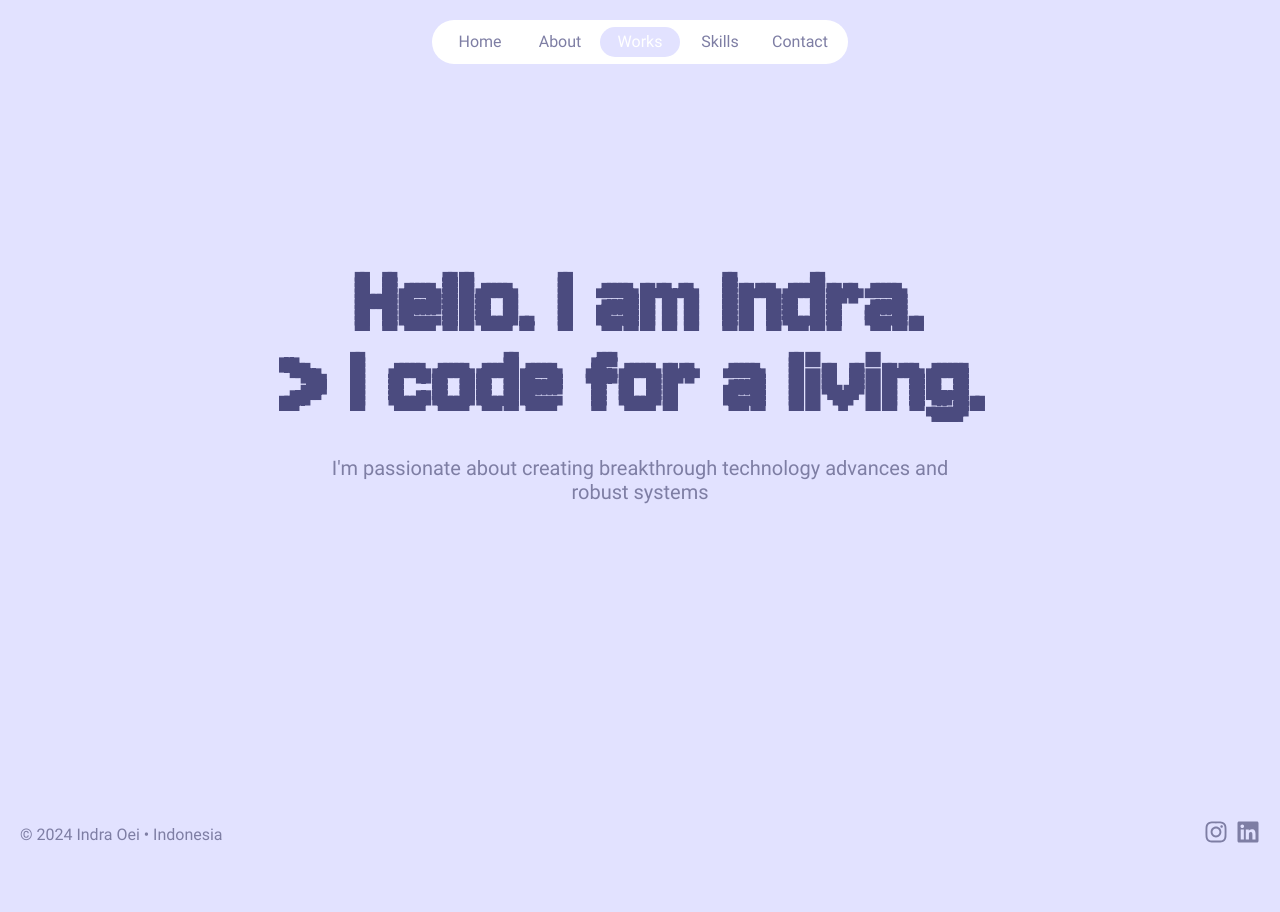
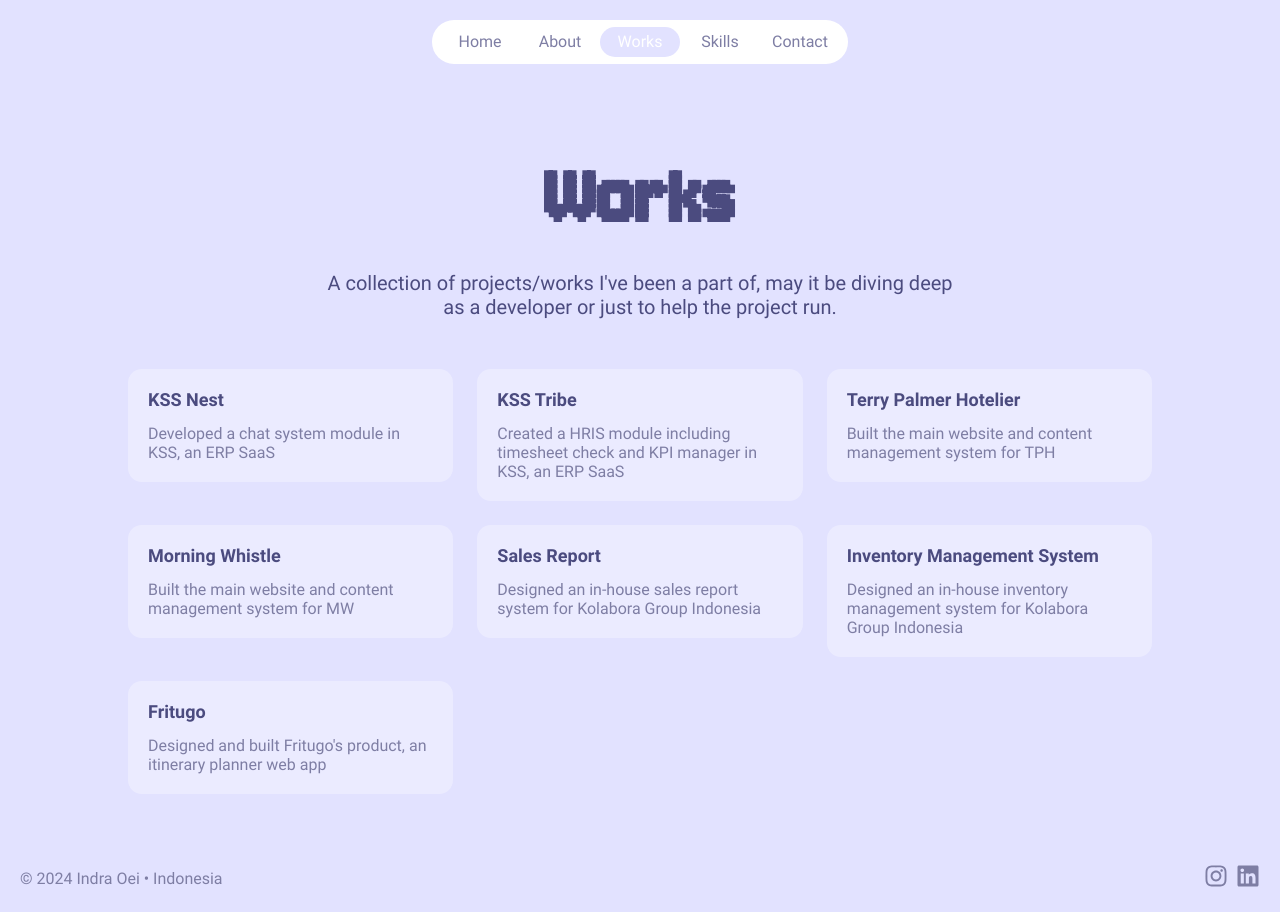
Before and after one commit to indra-oei/indraoei, a React (Vite) app: page /works in a window 1280 px wide. Before the commit the page ends 868 px from the top, so only its background shows below. Built offline with nearby package versions, Linux system fonts and the light colour scheme.

Commit message:
UI: works page

```diff
--- /dev/null
+++ b/src/components/Card/Card.jsx
@@ -0,0 +1,11 @@
+import classes from "./Card.module.css";
+
+const Card = ({ children }) => {
+  return <article className={classes["card"]}>{children}</article>;
+};
+
+Card.propTypes = {
+  children: Node,
+};
+
+export default Card;
--- /dev/null
+++ b/src/components/Card/Card.module.css
@@ -0,0 +1,8 @@
+.card {
+  display: flex;
+  flex-direction: column;
+  gap: 0.875rem;
+  padding: 20px;
+  border-radius: 14px;
+  background-color: #ffffff50;
+}
--- /dev/null
+++ b/src/components/Card/CardBody/CardBody.jsx
@@ -0,0 +1,11 @@
+import classes from "./CardBody.module.css";
+
+const CardBody = ({ children }) => {
+  return <p className={classes["card-body"]}>{children}</p>;
+};
+
+CardBody.propTypes = {
+  children: Node,
+};
+
+export default CardBody;
--- /dev/null
+++ b/src/components/Card/CardBody/CardBody.module.css
@@ -0,0 +1,5 @@
+.card-body {
+  font-size: 16px;
+  color: var(--color-secondary) !important;
+  margin: 0px;
+}
--- /dev/null
+++ b/src/components/Card/CardTitle/CardTitle.jsx
@@ -0,0 +1,11 @@
+import classes from "./CardTitle.module.css";
+
+const CardTitle = ({ children }) => {
+  return <h1 className={classes["card-title"]}>{children}</h1>;
+};
+
+CardTitle.propTypes = {
+  children: Node,
+};
+
+export default CardTitle;
--- /dev/null
+++ b/src/components/Card/CardTitle/CardTitle.module.css
@@ -0,0 +1,6 @@
+.card-title {
+  font-size: 18px;
+  font-weight: 600;
+  color: var(--color-primary) !important;
+  margin: 0px;
+}
--- /dev/null
+++ b/src/components/Layout/PageSubtitle/PageSubtitle.jsx
@@ -0,0 +1,11 @@
+import classes from "./PageSubtitle.module.css";
+
+const PageSubtitle = ({ children }) => {
+  return <p className={classes["page-subtitle"]}>{children}</p>;
+};
+
+PageSubtitle.propTypes = {
+  children: Node,
+};
+
+export default PageSubtitle;
--- /dev/null
+++ b/src/components/Layout/PageSubtitle/PageSubtitle.module.css
@@ -0,0 +1,22 @@
+.page-subtitle {
+  text-align: center;
+  width: 50%;
+  margin: 0px auto;
+  font-size: 20px;
+  padding-bottom: 50px;
+  color: var(--color-primary);
+}
+@media only screen and (max-width: 877px) {
+  .page-subtitle {
+    font-size: 18px;
+    width: 70%;
+  }
+}
+@media only screen and (max-width: 603px) {
+  .page-subtitle {
+    font-size: 16px;
+    width: 100%;
+    padding-left: 20px;
+    padding-right: 20px;
+  }
+}
--- a/src/components/Layout/PageTitle/PageTitle.module.css
+++ b/src/components/Layout/PageTitle/PageTitle.module.css
@@ -3,7 +3,7 @@
   text-align: center;
   font-size: 7vw;
   margin: 0px;
-  padding: 150px 0px 50px 0px;
+  padding: 150px 0px 25px 0px;
   color: var(--color-primary);
 }
 @media only screen and (max-width: 877px) {
--- a/src/pages/Works/index.jsx
+++ b/src/pages/Works/index.jsx
@@ -0,0 +1,39 @@
+import Grid from "@mui/material/Grid";
+
+import PageTitle from "../../components/Layout/PageTitle/PageTitle";
+import PageSubtitle from "../../components/Layout/PageSubtitle/PageSubtitle";
+import Section from "../../components/Layout/Section/Section";
+import Card from "../../components/Card/Card";
+import CardTitle from "../../components/Card/CardTitle/CardTitle";
+import CardBody from "../../components/Card/CardBody/CardBody";
+
+import { works } from "./works";
+
+const WorksPage = () => {
+  return (
+    <>
+      <PageTitle>Works</PageTitle>
+      <PageSubtitle>
+        {
+          "A collection of projects/works I've been a part of, may it be diving deep as a developer or just to help the project run."
+        }
+      </PageSubtitle>
+      <Section>
+        <Grid container spacing={3}>
+          {works.map((work) => {
+            return (
+              <Grid item key={work.project_name} xs={12} sm={6} md={4}>
+                <Card>
+                  <CardTitle>{work.project_name}</CardTitle>
+                  <CardBody>{work.description}</CardBody>
+                </Card>
+              </Grid>
+            );
+          })}
+        </Grid>
+      </Section>
+    </>
+  );
+};
+
+export default WorksPage;
--- /dev/null
+++ b/src/pages/Works/works.ts
@@ -0,0 +1,37 @@
+export const works = [
+  {
+    project_name: "KSS Nest",
+    description: "Developed a chat system module in KSS, an ERP SaaS",
+    link: "",
+  },
+  {
+    project_name: "KSS Tribe",
+    description: "Created a HRIS module including timesheet check and KPI manager in KSS, an ERP SaaS",
+    link: "",
+  },
+  {
+    project_name: "Terry Palmer Hotelier",
+    description: "Built the main website and content management system for TPH",
+    link: "",
+  },
+  {
+    project_name: "Morning Whistle",
+    description: "Built the main website and content management system for MW",
+    link: "",
+  },
+  {
+    project_name: "Sales Report",
+    description: "Designed an in-house sales report system for Kolabora Group Indonesia",
+    link: "",
+  },
+  {
+    project_name: "Inventory Management System",
+    description: "Designed an in-house inventory management system for Kolabora Group Indonesia",
+    link: "",
+  },
+  {
+    project_name: "Fritugo",
+    description: "Designed and built Fritugo's product, an itinerary planner web app",
+    link: "",
+  },
+];
--- a/src/routes/index.jsx
+++ b/src/routes/index.jsx
@@ -2,6 +2,7 @@
 import Layout from "../components/Layout/Layout";
 import HomePage from "../pages/Home";
 import AboutPage from "../pages/About";
+import WorksPage from "../pages/Works";
 
 const RouteList = () => {
   return (
@@ -10,7 +11,7 @@
         <Route element={<Layout />}>
           <Route path="/" element={<HomePage />} />
           <Route path="/about" element={<AboutPage />} />
-          <Route path="/works" element={<HomePage />} />
+          <Route path="/works" element={<WorksPage />} />
           <Route path="/skills" element={<HomePage />} />
           <Route path="/contact" element={<HomePage />} />
         </Route>
```
